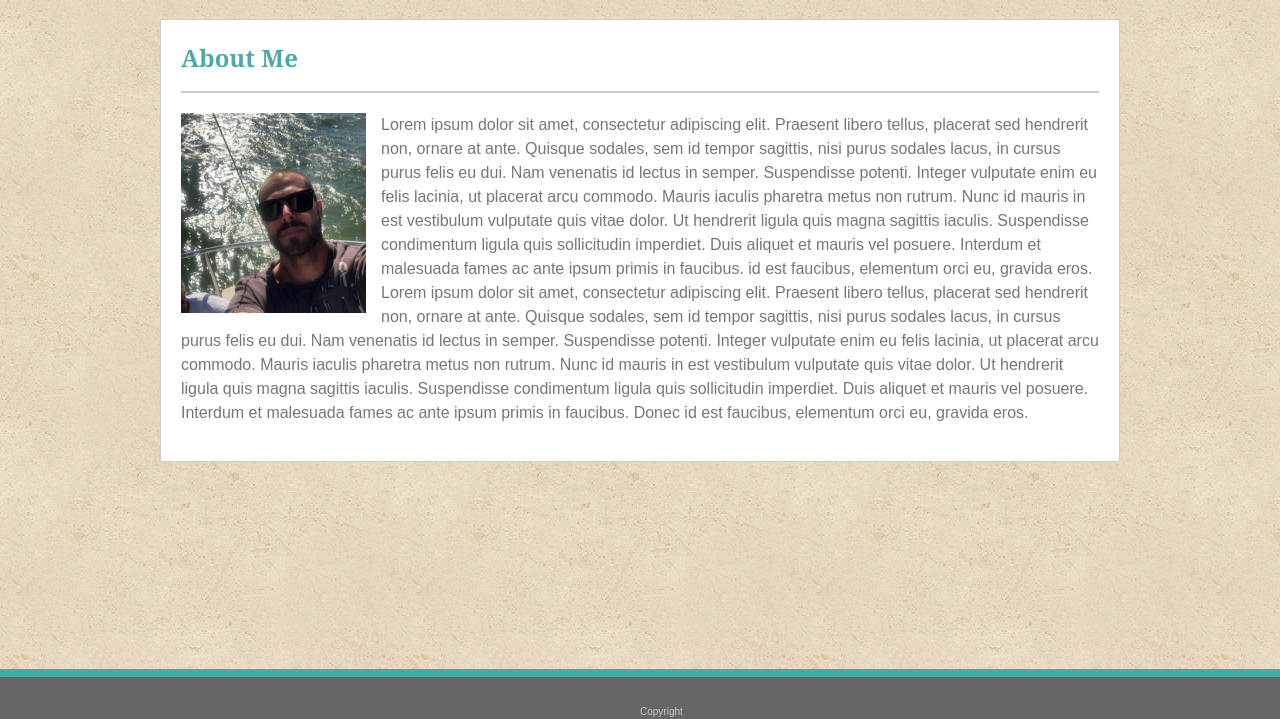
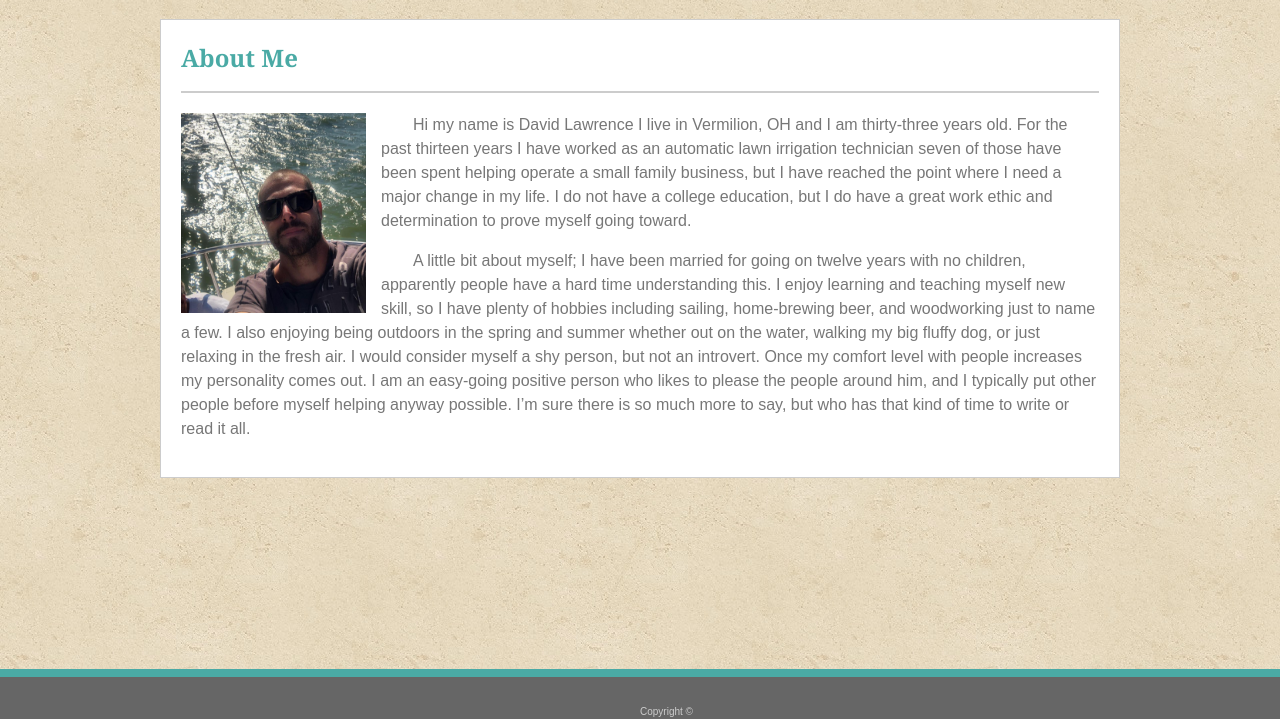
Before and after one commit to DavidLawrence1985/Basic-Portfolio, a plain HTML site: page index.html in a window 1280 px wide. Shown: the part 81-800 px from the top of the page. Drawn offline with Linux system fonts and the light colour scheme.

Commit message:
final adjustments

```diff
--- a/assets/css/style.css
+++ b/assets/css/style.css
@@ -62,14 +62,10 @@ nav li:not(:last-child) {
 nav a {
     text-decoration: none;
     text-decoration-color: #cccccc;
+    color: inherit;
+    font-size: 16px;
 }
-/*nav a:before{
-    color: #cccccc;
-}
-nav a:after {
-    color: #cccccc;
-    }
-*/
+
 nav a:hover {
     background: #4aaaa5;
     padding:5px;
@@ -77,8 +73,9 @@ nav a:hover {
 
 .nav2 {
     padding-bottom: 0px;
-    font-size: 14px;
-
+}
+.nav2 a {
+    font-size: 13px;
 }
 
 .nav2 a:after {
@@ -139,6 +136,10 @@ nav a:hover {
     padding-right: 15px;
 }
 
+#about p {
+    text-indent: 2rem;
+}
+
 #contact,
 input,
 textarea {
@@ -158,7 +159,7 @@ textarea {
   width: 10%;
 }
 .button:hover {
-    background-color: #265754;
+    background-color: #3A8581;
 }
 /*profoloio specific*/
 
--- a/index.html
+++ b/index.html
@@ -33,17 +33,18 @@
 
                     <img src="assets/images/DavidL.jpg" alt="David Lawrence">
 
-                    <p>Lorem ipsum dolor sit amet, consectetur adipiscing elit. Praesent libero tellus, placerat sed hendrerit non, ornare at ante.
-                        Quisque sodales, sem id tempor sagittis, nisi purus sodales lacus, in cursus purus felis eu dui. Nam venenatis id lectus in semper.
-                        Suspendisse potenti. Integer vulputate enim eu felis lacinia, ut placerat arcu commodo. Mauris iaculis pharetra metus non rutrum.
-                        Nunc id mauris in est vestibulum vulputate quis vitae dolor. Ut hendrerit ligula quis magna sagittis iaculis.
-                        Suspendisse condimentum ligula quis sollicitudin imperdiet. Duis aliquet et mauris vel posuere. Interdum et malesuada fames ac ante ipsum primis in faucibus.
-                         id est faucibus, elementum orci eu, gravida eros. Lorem ipsum dolor sit amet, consectetur adipiscing elit. Praesent libero tellus, placerat sed hendrerit non, ornare at ante.
-                        Quisque sodales, sem id tempor sagittis, nisi purus sodales lacus, in cursus purus felis eu dui. Nam venenatis id lectus in semper.
-                        Suspendisse potenti. Integer vulputate enim eu felis lacinia, ut placerat arcu commodo. Mauris iaculis pharetra metus non rutrum.
-                        Nunc id mauris in est vestibulum vulputate quis vitae dolor. Ut hendrerit ligula quis magna sagittis iaculis.
-                        Suspendisse condimentum ligula quis sollicitudin imperdiet. Duis aliquet et mauris vel posuere. Interdum et malesuada fames ac ante ipsum primis in faucibus.
-                        Donec id est faucibus, elementum orci eu, gravida eros.
+                    <p>Hi my name is David Lawrence I live in Vermilion, OH and I am thirty-three years old. For the past thirteen years
+                        I have worked as an automatic lawn irrigation technician seven of those have been spent helping operate a small family business,
+                        but I have reached the point where I need a major change in my life. I do not have a college education, but I do have a great work
+                        ethic and determination to prove myself going toward.
+                    </p>
+                    <p>
+                        A little bit about myself; I have been married for going on twelve years with no children, apparently people have a hard time understanding this.
+                        I enjoy learning and teaching myself new skill, so I have plenty of hobbies including sailing, home-brewing beer, and woodworking just to name a few.
+                        I also enjoying being outdoors in the spring and summer whether out on the water, walking my big fluffy dog, or just relaxing in the fresh air.
+                        I would consider myself a shy person, but not an introvert. Once my comfort level with people increases my personality comes out. I am an easy-going
+                        positive person who likes to please the people around him, and I typically put other people before myself helping anyway possible. I’m sure there is
+                        so much more to say, but who has that kind of time to write or read it all.
                     </p>
 
             </section>
@@ -53,7 +54,7 @@
     <!--footer-->
 
         <footer>
-            <small>Copyright</small>
+            <small>Copyright &copy</small>
         </footer>
 
 
```
Also changed, not shown: contact.html (+2 -2 lines), portfolio.html (+1 -1 lines).
